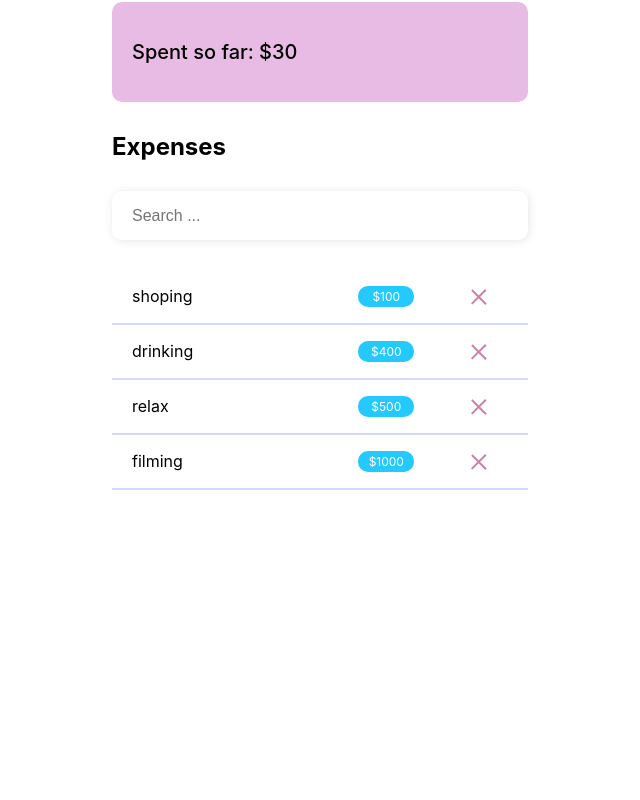
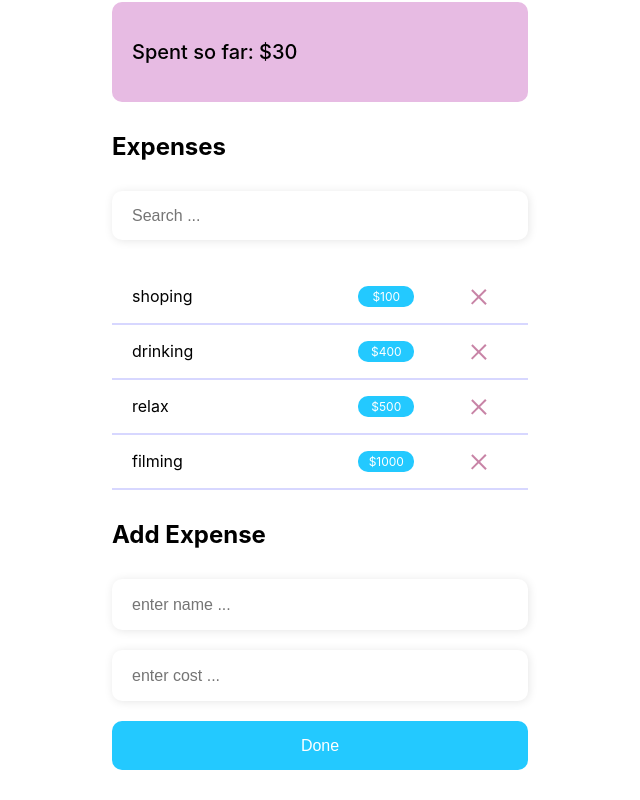
Before and after one commit to Aduenko-Vladislav/react-budget-app, a React (Create React App) app: page / in a window 1280 px wide. Shown: the part 349-1149 px from the top of the page, without its empty margins (320-960 px from the left). Before the commit the page ends 869 px from the top, so only its background shows below. Built offline with nearby package versions, Linux system fonts and the light colour scheme.

Commit message:
feat(form) add form

```diff
--- a/src/components/Card/Card.tsx
+++ b/src/components/Card/Card.tsx
@@ -2,6 +2,7 @@ import Badge from "../Badge/Badge";
 import BudgetButton from "../BudgetButton/BudgetButton";
 import BudgetCard from "../BudgetCard/BudgetCard";
 import { Close } from "../Close/Close";
+import Form from "../Form/Form";
 import { List } from "../List/List";
 import { ListItem } from "../ListItem/ListItem";
 import SearchInput from "../SearchInput/SearchInput";
@@ -24,8 +25,6 @@ const Card = () => {
           <BudgetCard type="remaining">Remaining: $123</BudgetCard>
           <BudgetCard type="pent:">Spent so far: $30</BudgetCard>
         </BudgetContainer>
-      </Container>
-      <Container>
         <StyledTitle>Expenses</StyledTitle>
         <SearchInput />
         <List>
@@ -46,6 +45,8 @@ const Card = () => {
             <Close />
           </ListItem>
         </List>
+        <StyledTitle>Add Expense</StyledTitle>
+        <Form></Form>
       </Container>
     </StyledCard>
   );
--- /dev/null
+++ b/src/components/Form/Form.tsx
@@ -0,0 +1,47 @@
+import { SubmitHandler, useForm } from "react-hook-form";
+import { FormButton } from "../FormButton/FormButton";
+import { Input, StyledForm } from "./styles";
+
+type FormValues = {
+  name: string;
+  cost: string;
+};
+const Form = () => {
+  const { register, handleSubmit, reset } = useForm<FormValues>();
+
+  const onSubmit: SubmitHandler<FormValues> = (buy) => {
+    console.log(134);
+
+    reset();
+  };
+
+  return (
+    <StyledForm onSubmit={handleSubmit(onSubmit)}>
+      <Input
+        placeholder="enter name ..."
+        {...register("name", {
+          required: true,
+          maxLength: 15,
+          pattern: {
+            value: /[A-Za-zА-Яа-яЁё]/,
+            message: "Please enter only a letters",
+          },
+        })}
+      />
+      <Input
+        placeholder="enter cost ..."
+        {...register("cost", {
+          required: true,
+          maxLength: 5,
+          pattern: {
+            value: /^[ 0-9]+$/,
+            message: "Please enter only a numbers",
+          },
+        })}
+      />
+      <FormButton>Done</FormButton>
+    </StyledForm>
+  );
+};
+
+export default Form;
--- /dev/null
+++ b/src/components/Form/styles.ts
@@ -0,0 +1,19 @@
+import styled from "styled-components";
+
+export const StyledForm = styled.form`
+  display: flex;
+  flex-direction: column;
+  gap: 20px;
+`;
+
+export const Input = styled.input`
+  padding: 16px 0 16px 20px;
+
+  font-weight: 400;
+  font-size: 16px;
+  line-height: 19px;
+
+  box-shadow: 1px 1px 10px rgba(0, 0, 0, 0.1);
+  border-radius: 10px;
+  color: rgba(153, 153, 153, 1);
+`;
--- /dev/null
+++ b/src/components/FormButton/FormButton.tsx
@@ -0,0 +1,32 @@
+import styled from "styled-components";
+
+interface IFormButton {
+  children: string;
+}
+
+export const FormButton = ({ children }: IFormButton) => {
+  return <StyledFormButton>{children}</StyledFormButton>;
+};
+
+const StyledFormButton = styled.button`
+  padding: 15px 147px;
+
+  font-size: 16px;
+  line-height: 19px;
+
+  color: rgba(255, 255, 255, 1);
+  background: rgba(35, 201, 255, 1);
+  border: none;
+  border-radius: 10px;
+
+  transition: box-shadow 0.4s, background-color 0.3s;
+  cursor: pointer;
+
+  &:hover {
+    box-shadow:  17px 17px 27px 8px rgba(30, 187, 244, 0.2);
+  }
+  &:active {
+    background: rgba(231, 187, 227, 1);
+
+  }
+`;
```
